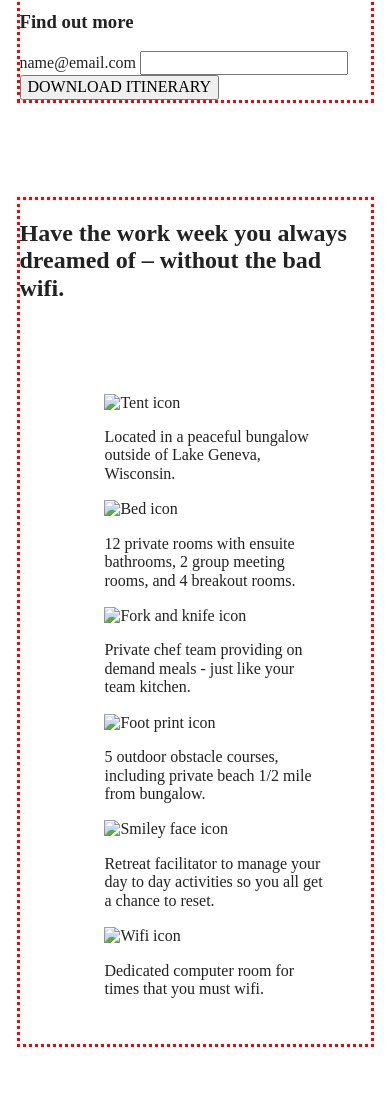
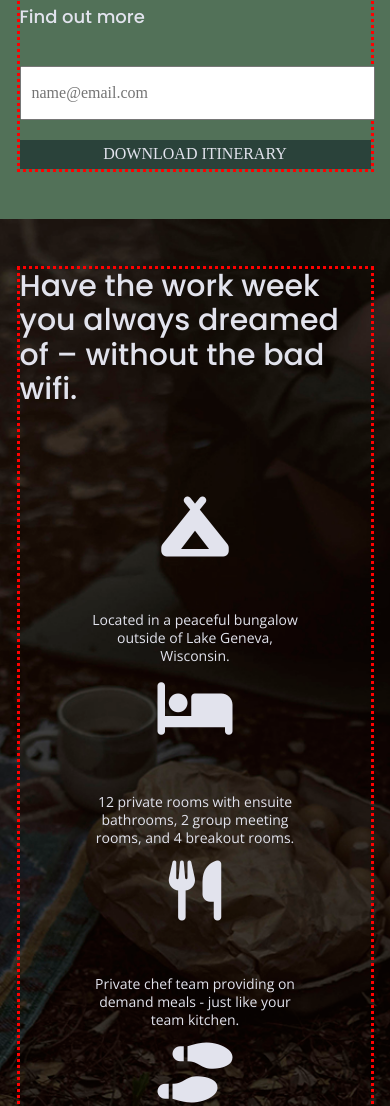
Before and after one commit to budsimpson/unplugged, a website built with Parcel: page index.html in a window 390 px wide. Shown: the part 804-1910 px from the top of the page. Built offline with nearby package versions, Linux system fonts and the light colour scheme.

Commit message:
Began styling the mobile version of the site

```diff
--- a/css/main.css
+++ b/css/main.css
@@ -13,7 +13,7 @@
 
 html {
   color: #222;
-  font-size: 1em;
+  font-size: 16px;
   line-height: 1.4;
 }
 
@@ -94,6 +94,32 @@ h1 {
   line-height: 43px;
   font-weight: 500;
   font-family: 'Poppins', 'Helvetica', 'Arial', sans-serif;
+}
+
+h2 {
+  font-size: 30px;
+  font-weight: 500;
+  font-family: 'Poppins', sans-serif;
+  color: #e2e3ed;
+  margin: 0;
+}
+
+h3, h4 {
+  font-size: 18px;
+  font-weight: 500;
+  color: #e2e3ed;
+  font-family: 'Poppins', sans-serif;
+}
+
+body {
+  font-size: 1em;
+}
+
+p {
+  font-size: 14px;
+  font-family: 'Open Sans', sans-serif;
+  line-height: 18px;
+  color: #e2e3ed;
 }
 
 .content-wrapper {
@@ -224,23 +250,87 @@ footer .content-wrapper {
 .form-section {
   display: flex;
   justify-content: center;
+  background-color: #527158;
+}
+
+form {
+  display: flex;
+  justify-content: center;
+  flex-flow: row wrap;
+}
+
+.input-container {
+  position: relative;
+  margin: 20px 0;
+  width: 100%;
+}
+
+label, input {
+  font-size: 18px;
+  font-weight: 200;
+  font-family: 'Poppins', 'Helvetica', 'Arial', sans-serif;
+  color: #2a423a;
+}
+
+.visually-hidden {
+  position: absolute;
+  width: 1px;
+  height: 1px;
+  margin: -1px;
+  padding: 0;
+  overflow: hidden;
+  clip: rect(0, 0, 0, 0);
+  border: 0;
+}
+
+input {
+  width: 100%;
+  padding: 1em 0 1em 0;
+}
+
+input[type="email"] {
+  text-indent: 10px;
+}
+
+button {
+  margin: 20px 0 0;
+  padding: 5px 0;
+  width: 100%;
+  background-color: #2a423a;
+  border: none;
+  font-size: 18px;
+  font-weight: 500;
+  color: #e2e3ed;
+  font-family: 'Poppins', sans-serif;
 }
 
 /* ------ FEATURES ----- */
 .features-section {
   display: flex;
   justify-content: center;
+  background-image: url('../img/unplugged-retreat-features.jpg');
+  background-size: cover;
+  background-position: center;
+  background-repeat: no-repeat;
 }
 
 .features-section h2 {
   margin-bottom: 60px;
 }
 
-.features-section ul {
-  width: 63%;
+.features-items ul {
   list-style-type: none;
+  width: 60%;
   margin: 30px;
   list-style-type: none;
+  padding-inline-start: 0;
+}
+
+.features-items li {
+  display: flex;
+  justify-content: center;
+  text-align: center;
+  flex-flow: row wrap;
 }
 
 .features p {
@@ -252,6 +342,16 @@ footer .content-wrapper {
   justify-content: center;
   align-items: flex-start;
   flex-flow: row wrap;
+}
+
+.features-items i {
+  color: #e2e3ed;
+  font-size: 3.75em;
+  margin-bottom: 40px;
+}
+
+.feature-description {
+  margin-bottom: ;
 }
 
 /* ------ REVIEWS ------ */
--- a/index.html
+++ b/index.html
@@ -21,6 +21,8 @@
 
   <link href="https://fonts.googleapis.com/css2?family=Open+Sans:wght@400;700&display=swap" rel="stylesheet">
   <link href="https://fonts.googleapis.com/css2?family=Poppins:wght@300;400;500;600;700&display=swap" rel="stylesheet">
+
+  <script src="https://kit.fontawesome.com/f231404f66.js" crossorigin="anonymous"></script>
 
   <meta name="theme-color" content="#fafafa">
 </head>
@@ -65,8 +67,10 @@
         <div class="form">
           <h3>Find out more</h3>
           <form>
-            <label for="email">name@email.com</label>
-            <input type="email" id="email" name="email" required>
+            <div class="input-container">
+              <label class="visually-hidden" for="email">name@email.com</label>
+              <input type="email" id="email" name="email" required placeholder="name@email.com">
+            </div>
             <button>DOWNLOAD ITINERARY</button>
           </form>
         </div>
@@ -80,36 +84,35 @@
         <div class="features-items">
           <ul>
             <li>
-              <img src="" alt="Tent icon" class="fontawesome-icons">
+              <i class="fas fa-campground" alt="Tent icon" aria-hidden="true"></i>
               <p class="feature-description">Located in a peaceful bungalow outside of Lake Geneva, Wisconsin.</p>
             </li>
 
             <li>
-              <img src="" alt="Bed icon" class="fontawesome-icons">
+              <i class="fas fa-bed" alt="Bed icon" aria-hidden="true"></i>
               <p class="feature-description">12 private rooms with ensuite bathrooms, 2 group meeting rooms, and 4 breakout rooms.</p>
             </li>
 
             <li>
-              <img src="" alt="Fork and knife icon" class="fontawesome-icons">
+              <i class="fas fa-utensils" alt="Fork and knife icon" aria-hidden="true"></i>
               <p class="feature-description">Private chef team providing on demand meals - just like your team kitchen.</p>
             </li>
 
             <li>
-              <img src="" alt="Foot print icon" class="fontawesome-icons">
+              <i class="fas fa-shoe-prints" alt="Foot print icon" aria-hidden="true"></i>
               <p class="feature-description">5 outdoor obstacle courses, including private beach 1/2 mile from bungalow.</p>
             </li>
 
             <li>
-              <img src="" alt="Smiley face icon" class="fontawesome-icons">
+              <i class="fas fa-smile" alt="Smiley face icon" aria-hidden="true"></i>
               <p class="feature-description">Retreat facilitator to manage your day to day activities so you all get a chance to reset.</p>
             </li>
 
             <li>
-              <img src="" alt="Wifi icon" class="fontawesome-icons">
+              <i class="fas fa-wifi" alt="Wifi icon" aria-hidden="true"></i>
               <p class="feature-description">Dedicated computer room for times that you must wifi.</p>
             </li>
           </ul>
-          <!--<img src="img/unplugged-retreat-features.jpg" alt="Adult campers sitting on the ground around a camp stove" class="features-bg-img"><-->
         </div>
       </div>
     </section>
```
Also changed, not shown: about/index.html (+2 -0 lines), faq/index.html (+2 -0 lines).
